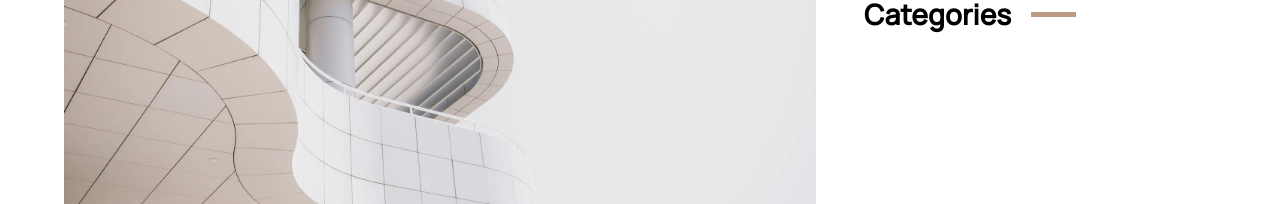
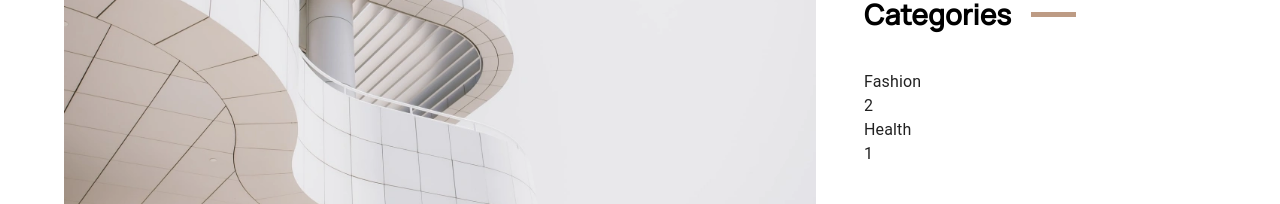
Before and after one commit to AnatoliiZh/react-project-control, a React (Create React App) app: page /fashion in a window 1280 px wide. Shown: the part 596-800 px from the top of the page. Built offline with nearby package versions, Linux system fonts and the light colour scheme.

Commit message:
add quantity of category

```diff
--- a/src/components/Categories/Categories.tsx
+++ b/src/components/Categories/Categories.tsx
@@ -1,5 +1,7 @@
 import React from 'react'
+import articlesArray from 'utils/articlesArray'
 import './Categories.scss'
+
 
 type Props = {}
 
@@ -10,6 +12,14 @@ const Categories = (props: Props) => {
             <div className='categories-title'>Categories</div>
             <div className='categories-line'></div>
         </div>
+        <div>
+          <div>Fashion</div>
+          <div>{articlesArray.filter((filtered) => filtered.category === "Fashion").length}</div>
+        </div>
+        <div>
+          <div>Health</div>
+          <div>{articlesArray.filter((filtered) => filtered.category === "Travel").length}</div>
+        </div>
     </div>
   )
 }
```
Also changed, not shown: src/components/Category/Category.tsx (+7 -3 lines).
